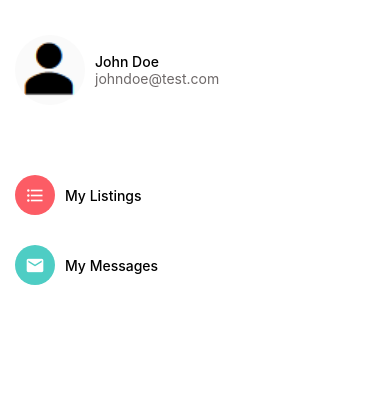
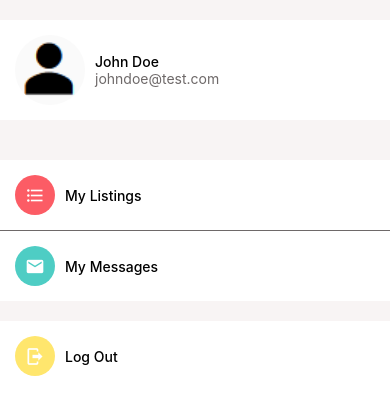
Before and after one commit to theianmay/resale-market, a React Native app: screen / in a window 390 px wide. Shown: the top 414 px of the page. Built offline with nearby package versions, Linux system fonts and the light colour scheme.

Commit message:
Update account screen

```diff
--- a/app/components/ListItem.js
+++ b/app/components/ListItem.js
@@ -30,6 +30,7 @@ const styles = StyleSheet.create({
     container: {
         flexDirection: "row",
         padding: 15,
+        backgroundColor: colors.white,
     },
     detailsContainer: {
         marginLeft: 10,
--- a/app/components/Screen.js
+++ b/app/components/Screen.js
@@ -2,9 +2,9 @@ import React from 'react';
 import Constants from 'expo-constants';
 import { SafeAreaView, StyleSheet } from 'react-native';
 
-function Screen({ children }) {
+function Screen({ children, style }) {
     return (
-        <SafeAreaView style={styles.screen}>
+        <SafeAreaView style={[styles.screen, style]}>
             {children}
         </SafeAreaView>
     );
@@ -12,7 +12,7 @@ function Screen({ children }) {
 
 const styles = StyleSheet.create({
     screen: {
-        paddingTop: Constants.statusBarHeight
+        paddingTop: Constants.statusBarHeight,
     }
 })
 
--- a/app/screens/AccountScreen.js
+++ b/app/screens/AccountScreen.js
@@ -5,6 +5,7 @@ import Screen from '../components/Screen';
 import ListItem from '../components/ListItem';
 import Icon from '../components/Icon';
 import colors from '../config/colors';
+import ListItemSeparator from '../components/ListItemSeparator';
 
 const menuItems = [
     {
@@ -25,7 +26,7 @@ const menuItems = [
 
 function AccountScreen(props) {
     return (
-        <Screen>
+        <Screen style={styles.screen}>
             <View style={styles.container}>
               <ListItem
                 title="John Doe"
@@ -37,6 +38,7 @@ function AccountScreen(props) {
                 <FlatList
                     data={menuItems}
                     keyExtractor={menuItem => menuItem.title}
+                    ItemSeparatorComponent={ListItemSeparator}
                     renderItem={({ item }) =>
                         <ListItem
                             title={item.title}
@@ -49,6 +51,12 @@ function AccountScreen(props) {
                     }
                 />
             </View>
+            <ListItem
+                title="Log Out"
+                IconComponent={
+                    <Icon name="logout" backgroundColor='#ffe66d'/>
+                }
+            />
         </Screen>
     );
 }
@@ -56,7 +64,10 @@ function AccountScreen(props) {
 const styles = StyleSheet.create({
     container: {
         marginVertical: 20,
-    }
+    },
+    screen: {
+        backgroundColor: colors.lightgray,
+    },
 })
 
 export default AccountScreen;
```
